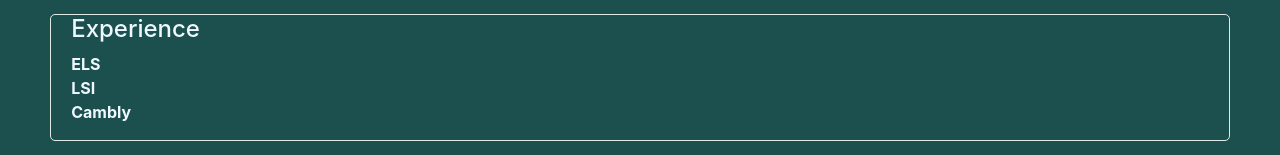
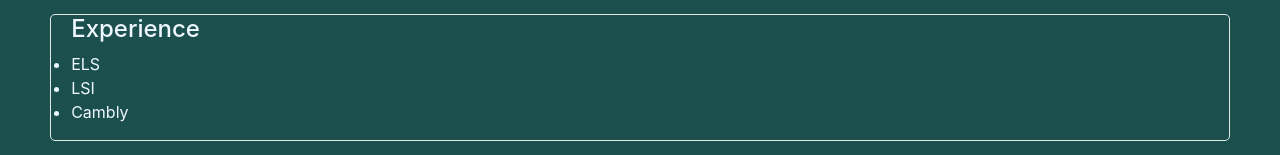
Before and after one commit to CChampness/Talk2Me, a React (Create React App) app in the folder client/: page / in a window 1280 px wide. Shown: the part 617-772 px from the top of the page. Built offline with nearby package versions, Linux system fonts and the light colour scheme.

Commit message:
Saving messageTo along with messageText

```diff
--- a/client/src/Main.js
+++ b/client/src/Main.js
@@ -36,8 +36,12 @@
       case 'SaveMessage':
         return <SaveMessage />;
       case 'GetMessages':
-        return <GetMessages />;
-        default:
+        return (
+          <section className="row justify-center">
+            <GetMessages />;
+          </section>
+        );
+      default:
         return <Resume />
     }
   };
--- a/client/src/pages/Resume.js
+++ b/client/src/pages/Resume.js
@@ -26,16 +26,17 @@
       </article>
       <article>
         <h4>Experience</h4>
-        <dl>
-          <dt>ELS</dt>
-          <dt>LSI</dt>
-          <dt>Cambly</dt>
-        </dl>
+        <ul>
+          <li>ELS</li>
+          <li>LSI</li>
+          <li>Cambly</li>
+        </ul>
       </article>
       <article>
         <h4>Education and Training</h4>
         <ul>
           <li>University of Alabama M.A. TESOL</li>
+          <li>Boston University B.A. Psychology</li>
         </ul>
       </article>
     </div>
--- a/client/src/pages/SaveMessage.js
+++ b/client/src/pages/SaveMessage.js
@@ -29,14 +29,15 @@
     }
 
     try {
-      const messageToSave = {
+      const messageToSend = {
+        messageTo: msgUsr,
         messageText: messageInp
       };
 
-      console.log("In handleSaveMessage, messageToSave: ",messageToSave);
-      localStorage.setItem("talk2meMsg", messageToSave.messageText); //messageInp);
+      console.log("In handleSaveMessage, messageToSend: ",messageToSend);
+      localStorage.setItem("talk2meMsg", messageToSend.messageText); //messageInp);
       const {result} = await saveMessage({
-        variables: { messageData: messageToSave },
+        variables: { messageData: messageToSend },
       });
 
     } catch (err) {
```
Also changed, not shown: 2 other files (tests, documents, lock files or other folders).
